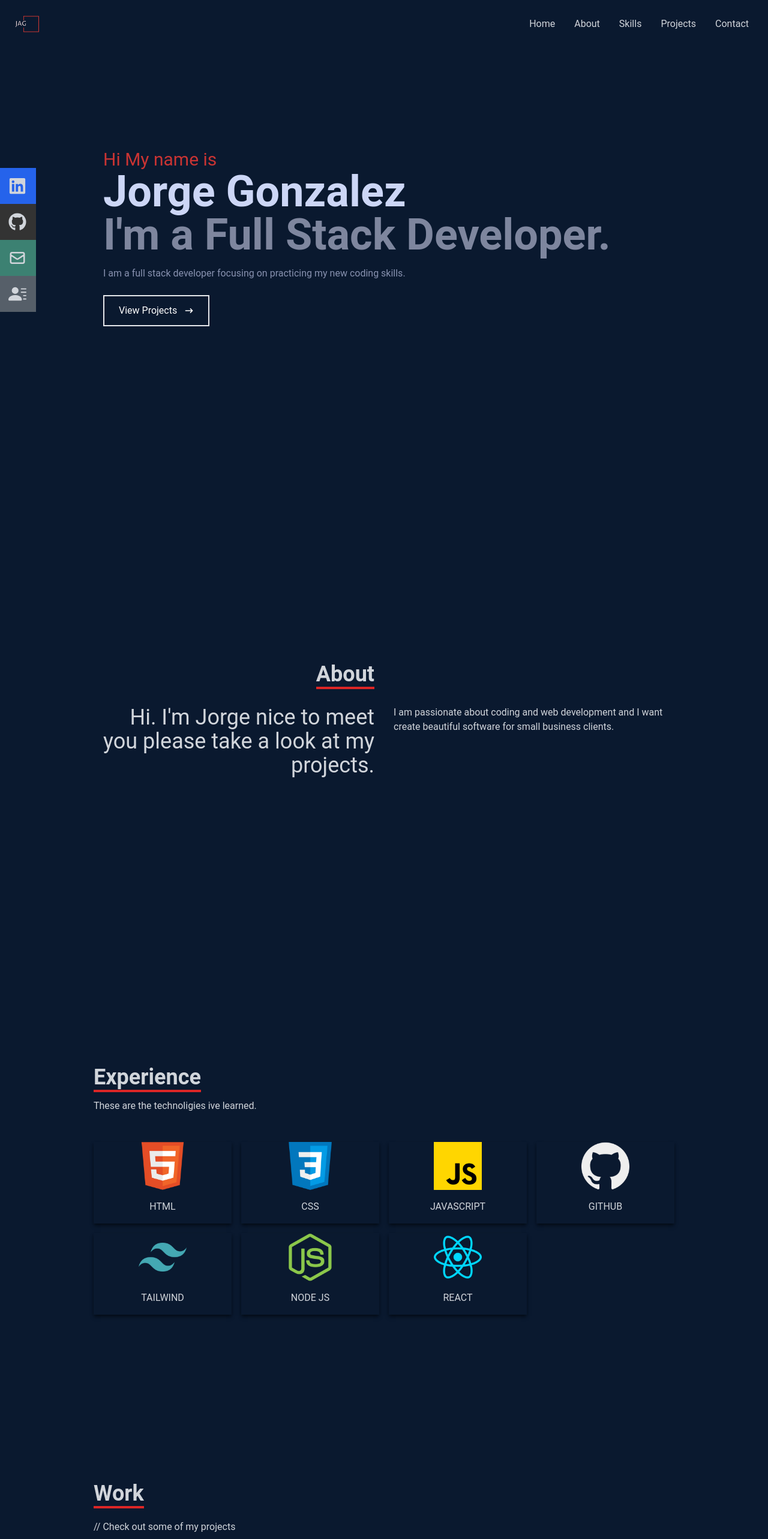
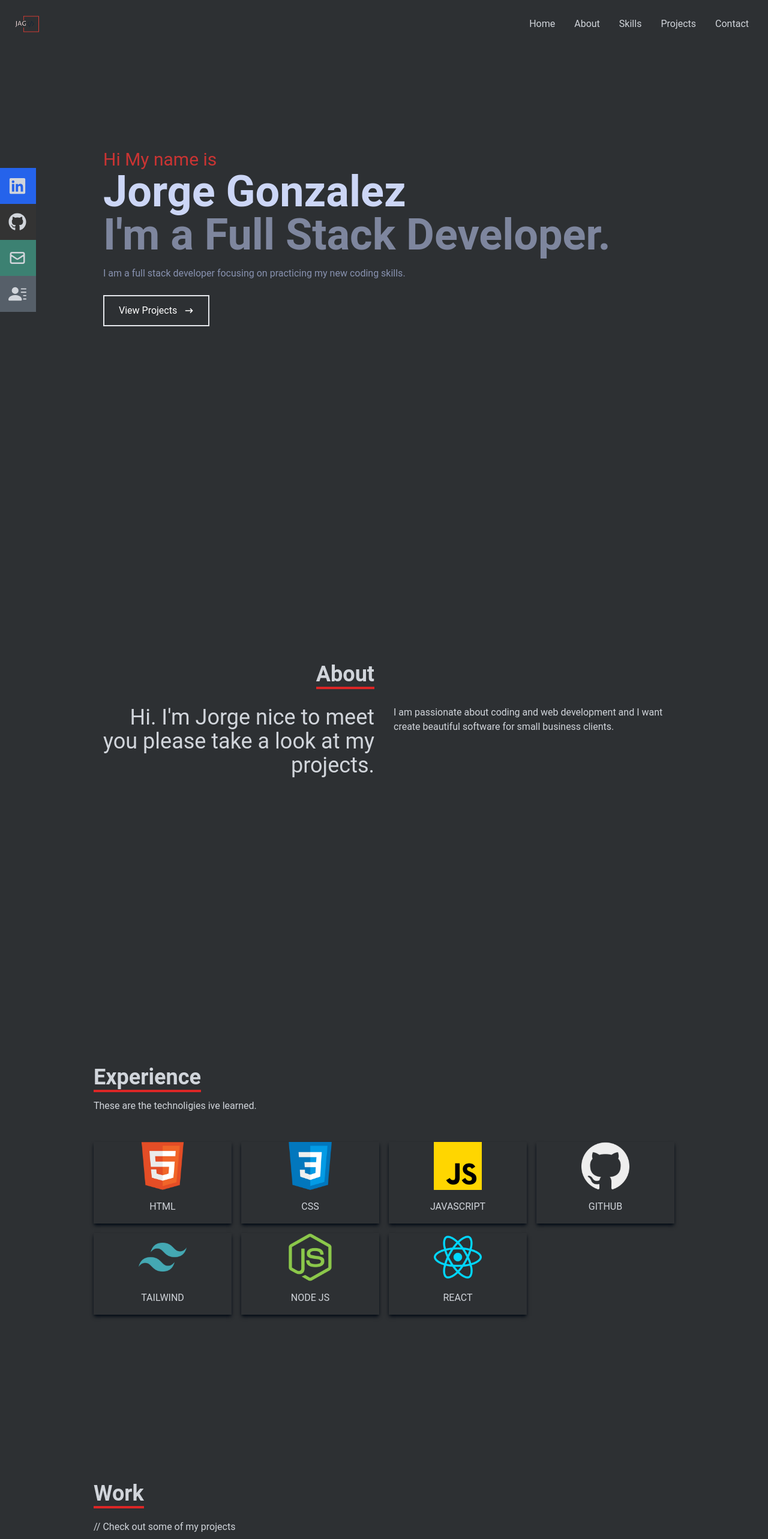
Before and after one commit to 1014jorge/react-portfolio, a React (Create React App) app: page / in a window 1280 px wide. Shown: the top 2566 px of the page at 60% size. Built offline with nearby package versions, Linux system fonts and the light colour scheme.

Commit message:
updated styling

```diff
--- a/src/components/About.jsx
+++ b/src/components/About.jsx
@@ -2,7 +2,7 @@
 
 const About = () => {
     return (
-        <div name='about' className='w-full h-screen bg-[#0a192f] text-gray-300'>
+        <div name='about' className='w-full h-screen bg-[#2d3033] text-gray-300'>
             <div className='flex flex-col justify-center items-center w-full h-full'>
                 <div className='max-w-[1000px] w-full grid grid-cols-2 gap-8'>
                     <div className='sm:text-right pb-8 pl-4'>
--- a/src/components/Contact.jsx
+++ b/src/components/Contact.jsx
@@ -2,7 +2,7 @@
 
 const Contact = () => {
     return (
-        <div name='contact' className='w-full h-screen bg-[#0a192f] flex justify-center items-center p-4'>
+        <div name='contact' className='w-full h-screen bg-[#2d3033] flex justify-center items-center p-4'>
             <form method='POST' action="https://getform.io/f/ba364916-1ad0-4111-9454-c573a1486e80" className='flex flex-col max-w-[600px] w-full'>
                 <div className='pb-8'>
                     <p className='text-4xl font-bold inline border-b-4 border-red-600 text-gray-300'>Contact</p>
--- a/src/components/Home.jsx
+++ b/src/components/Home.jsx
@@ -3,7 +3,7 @@
 import { Link } from 'react-scroll'
 const Home = () => {
   return (
-    <div name='home' className='w-full h-screen bg-[#0a192f]'>
+    <div name='home' className='w-full h-screen bg-[#2d3033]'>
 
       {/* COntainer */}
       <div className='max-w-[1000px] mx-auto px-8 flex flex-col justify-center h-full'>
--- a/src/components/Skills.jsx
+++ b/src/components/Skills.jsx
@@ -9,7 +9,7 @@
 
 const Skills = () => {
     return (
-        <div name='skills' className='w-full h-screen bg-[#0a192f] text-gray-300 py-4'>
+        <div name='skills' className='w-full h-screen bg-[#2d3033] text-gray-300 py-4'>
             <div className='max-w-[1000px] mx-auto p-4 flex flex-col justify-center w-full h-full'>
                 <div>
                     <p className='text-4xl font-bold inline border-b-4 border-red-600 '>Experience</p>
--- a/src/components/Work.jsx
+++ b/src/components/Work.jsx
@@ -9,7 +9,7 @@
 
 const Work = () => {
     return (
-        <div name='work' className='w-full md:h-screen text-gray-300 bg-[#0a192f]'>
+        <div name='work' className='w-full md:h-screen text-gray-300 bg-[#2d3033]'>
             <div className='max-w-[1000px] mx-auto p-4 flex flex-col justify-center w-full h-full'>
                 <div className='pb-8'>
                     <p className='text-4xl font-bold inline border-b-4 text-gray-300 border-red-600'>Work</p>
--- a/src/components/navbar.jsx
+++ b/src/components/navbar.jsx
@@ -9,7 +9,7 @@
     const [nav, setNav] = useState(false)
     const handleClick = () => setNav(!nav)
     return (
-        <div className='fixed w-full h-[80px] flex justify-between items-center px-4 bg-[#0a192f] text-gray-300'>
+        <div className='fixed w-full h-[80px] flex justify-between items-center px-4 bg-[#2d3033] text-gray-300'>
             <div>
                 <img src={Logo} alt="Logo" style={{ width: '50px' }} />
             </div>
```
